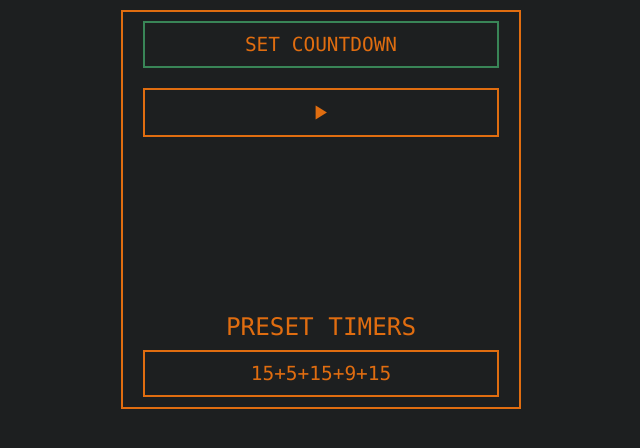
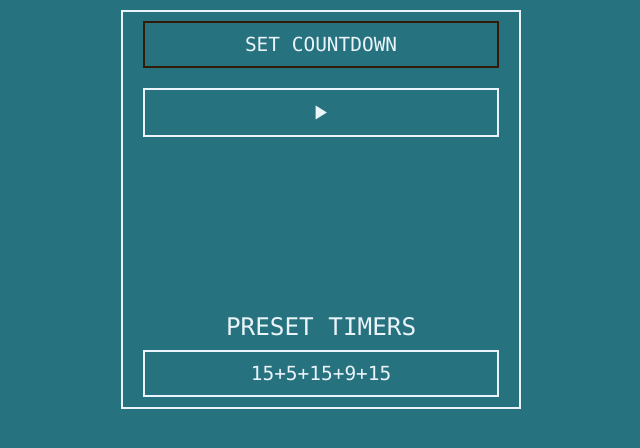
Before and after one commit to alnat2/alnat2.github.io, a website: page dev/index.html in a window 1280 px wide. Shown: the whole page, without its empty margins (319-959 px from the left). Drawn offline with Linux system fonts and the light colour scheme.

Commit message:
change color scheme

```diff
--- a/dev/css/style.css
+++ b/dev/css/style.css
@@ -12,13 +12,13 @@
       --backgroundColor: #00A1E4;
       --mainColor: #FFFAFF; */
       /* light theme */
-      /* --focusColor: #ec8496;
-      --backgroundColor: #B0DDC2;
-      --mainColor: #2D1832; */
+      --focusColor: #341A04;
+      --backgroundColor: #26727E;
+      --mainColor: #EBF4FA;
       /* dark theme */
-      --focusColor: #398557;
+      /* --focusColor: #398557;
       --backgroundColor: #1D1F20;
-      --mainColor: #E06D10;
+      --mainColor: #E06D10; */
       background-color: var(--backgroundColor);
   }
 
```
Also changed, not shown: css/style.css (+1 -1 lines).
